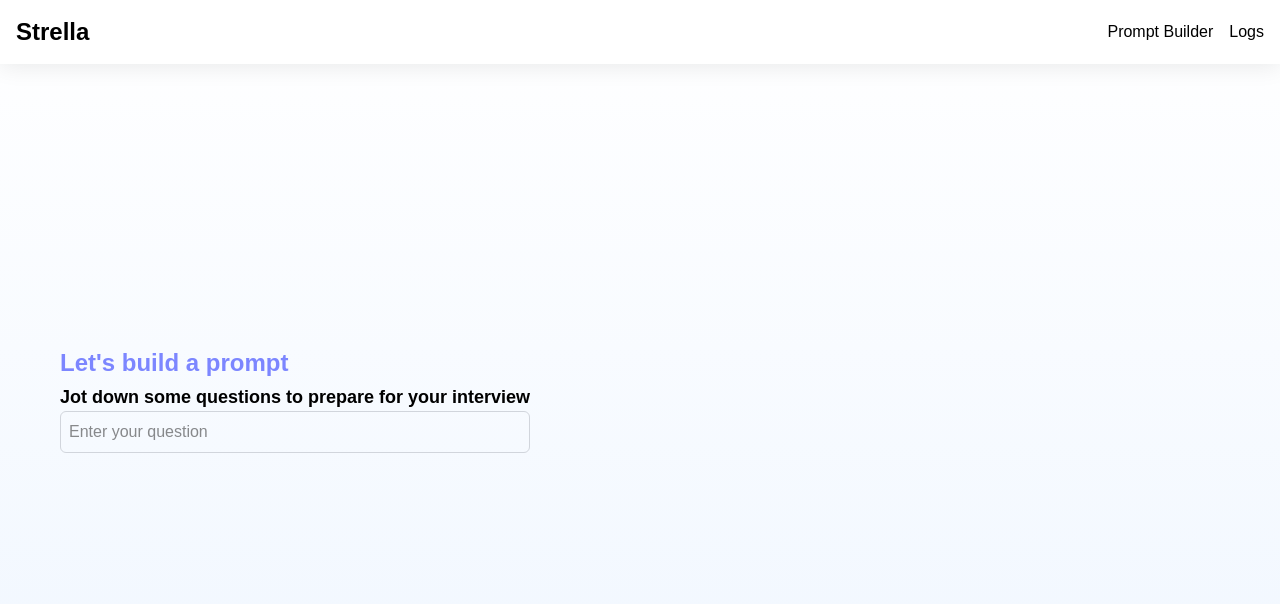
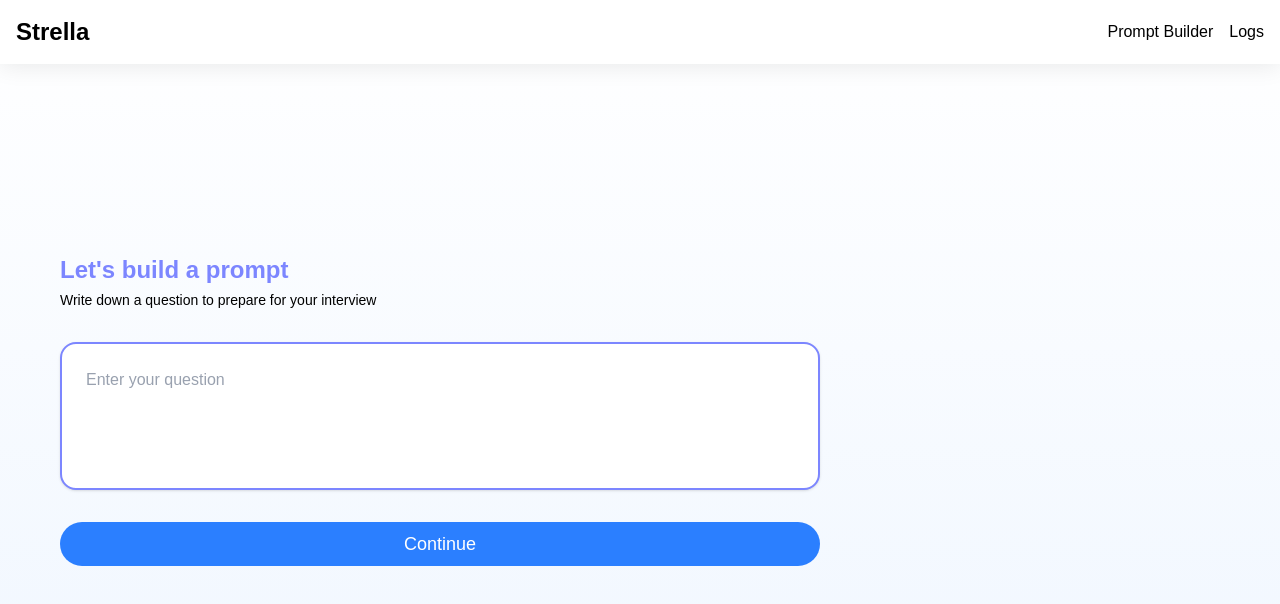
Before and after one commit to corner3-ai/interview-next-service, a Next.js app: page /questionnaire-prompt-builder in a window 1280 px wide. Shown: the top 604 px of the page. Built offline with nearby package versions, Linux system fonts and the light colour scheme.

Commit message:
Add textfield component

```diff
--- a/src/app/questionnaire-prompt-builder/page.tsx
+++ b/src/app/questionnaire-prompt-builder/page.tsx
@@ -1,20 +1,32 @@
-import React from "react"
+"use client"
+
+import React, { useState } from "react"
+import TextField from "@/components/text-field"
 
 export default function QuestionnairePromptBuilder() {
+  const [question, setQuestion] = useState("")
+
   return (
     <div className="flex justify-start items-center h-screen px-10 bg-gradient-to-b from-white to-blue-50">
-      <div className="flex flex-col align-center p-5 justify-start">
+      <div className="flex flex-col align-center p-5 justify-start w-4/6 mt-5">
         <h1 className="text-indigo-400 text-2xl font-bold mb-1">
           Let&apos;s build a prompt
         </h1>
-        <h2 className="text-black text-lg font-bold">
-          Jot down some questions to prepare for your interview
+        <h2 className="text-black text-sm font-light mb-8">
+          Write down a question to prepare for your interview
         </h2>
-        <input
-          type="text"
+
+        <TextField
           placeholder="Enter your question"
-          className="w-full p-2 border border-gray-300 rounded-md"
+          value={question}
+          onChange={setQuestion}
+          multiline={true}
+          rows={4}
         />
+
+        <button className="w-full py-2 bg-blue-500 text-white rounded-4xl text-lg font-light hover:bg-blue-600 transition-colors mt-8">
+          Continue
+        </button>
       </div>
     </div>
   )
--- /dev/null
+++ b/src/components/text-field.tsx
@@ -0,0 +1,44 @@
+import React from "react"
+
+interface TextFieldProps {
+  placeholder?: string
+  value: string
+  onChange: (value: string) => void
+  className?: string
+  multiline?: boolean
+  rows?: number
+}
+
+export default function TextField({
+  placeholder = "Enter text...",
+  value,
+  onChange,
+  className = "",
+  multiline = false,
+  rows = 4,
+}: TextFieldProps) {
+  const baseClasses =
+    "w-full p-6 border-2 border-indigo-400 rounded-2xl focus:outline-none focus:border-indigo-500 text-gray-700 placeholder-gray-400 bg-white shadow-sm transition-colors"
+
+  if (multiline) {
+    return (
+      <textarea
+        placeholder={placeholder}
+        value={value}
+        onChange={(e) => onChange(e.target.value)}
+        className={`${baseClasses} resize-none ${className}`}
+        rows={rows}
+      />
+    )
+  }
+
+  return (
+    <input
+      type="text"
+      placeholder={placeholder}
+      value={value}
+      onChange={(e) => onChange(e.target.value)}
+      className={`${baseClasses} ${className}`}
+    />
+  )
+}
```
